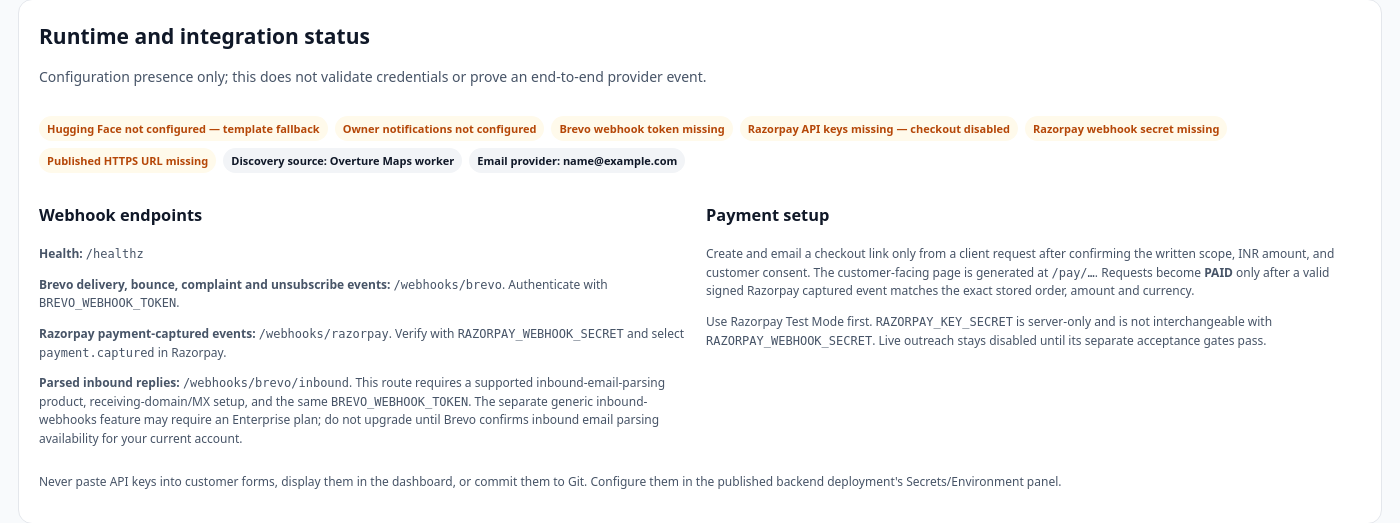
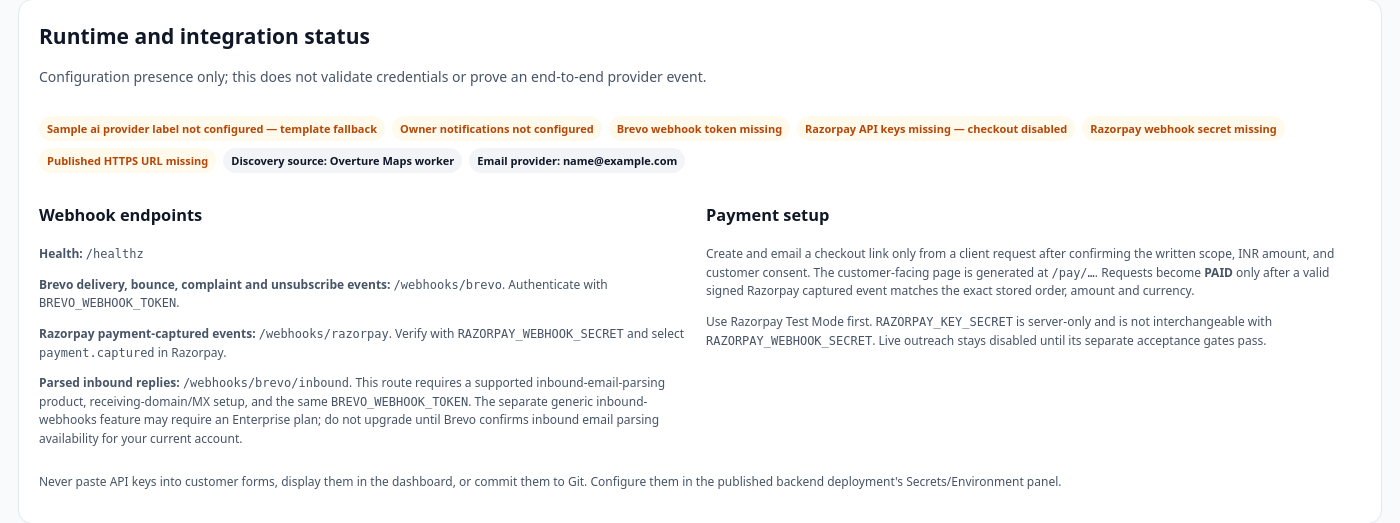
Before and after one commit to Sanchit3133/Revenue-Engine, a Flask app: template app/web/templates/owner_dashboard.html in a window 1400 px wide; the page is wider, and only the part inside the window is pictured. Shown: the part 408-931 px from the top of that part. Run offline with Flask 3, Linux system fonts and the light colour scheme; the template is opened without the code that fills it: most values are stand-ins (such as "Sample title", 1, 10 or a date in 2020).

Commit message:
Label owner dashboard AI status by selected provider

```diff
--- a/app/web/templates/owner_dashboard.html
+++ b/app/web/templates/owner_dashboard.html
@@ -6,7 +6,7 @@
 <section class="metrics"><div class="metric"><div class="label">Total leads</div><strong>{{ metrics.leads }}</strong></div><div class="metric"><div class="label">Qualified / verified</div><strong>{{ metrics.qualified_leads }}</strong></div><div class="metric"><div class="label">Prepared outreach</div><strong>{{ metrics.prepared_outreach }}</strong></div><div class="metric"><div class="label">Sent outreach</div><strong>{{ metrics.sent_outreach }}</strong></div><div class="metric"><div class="label">Pending owner requests</div><strong>{{ metrics.pending_requests }}</strong></div><div class="metric"><div class="label">Files accepted by email provider</div><strong>{{ metrics.delivered_files }}</strong></div><div class="metric"><div class="label">Consultations</div><strong>{{ metrics.consultations }}</strong></div><div class="metric"><div class="label">Payment records</div><strong>{{ metrics.payments }}</strong></div><div class="metric"><div class="label">Captured payment records</div><strong>{{ metrics.captured_payments }}</strong></div><div class="metric"><div class="label">Failed outreach</div><strong>{{ metrics.failed_outreach }}</strong></div><div class="metric"><div class="label">Provider webhook events</div><strong>{{ metrics.webhook_events }}</strong></div><div class="metric"><div class="label">Suppressed emails</div><strong>{{ metrics.suppressed_emails }}</strong></div></section>
 <section class="section" id="system-health"><div class="section-head"><div><h2>Runtime and integration status</h2><p class="muted">Configuration presence only; this does not validate credentials or prove an end-to-end provider event.</p></div></div>
 <div class="reqmeta">
-<span class="pill {{ 'good' if hf_configured else 'warn' }}">Hugging Face {{ 'configured' if hf_configured else 'not configured — template fallback' }}</span>
+<span class="pill {{ 'good' if ai_configured else 'warn' }}">{{ ai_provider_label }} {{ 'configured' if ai_configured else 'not configured — template fallback' }}</span>
 <span class="pill {{ 'good' if notification_configured else 'warn' }}">Owner notifications {{ 'configured' if notification_configured else 'not configured' }}</span>
 <span class="pill {{ 'good' if brevo_webhook_configured else 'warn' }}">Brevo webhook token {{ 'configured' if brevo_webhook_configured else 'missing' }}</span>
 <span class="pill {{ 'good' if razorpay_api_configured else 'warn' }}">Razorpay API keys {{ 'configured' if razorpay_api_configured else 'missing — checkout disabled' }}</span>
```
